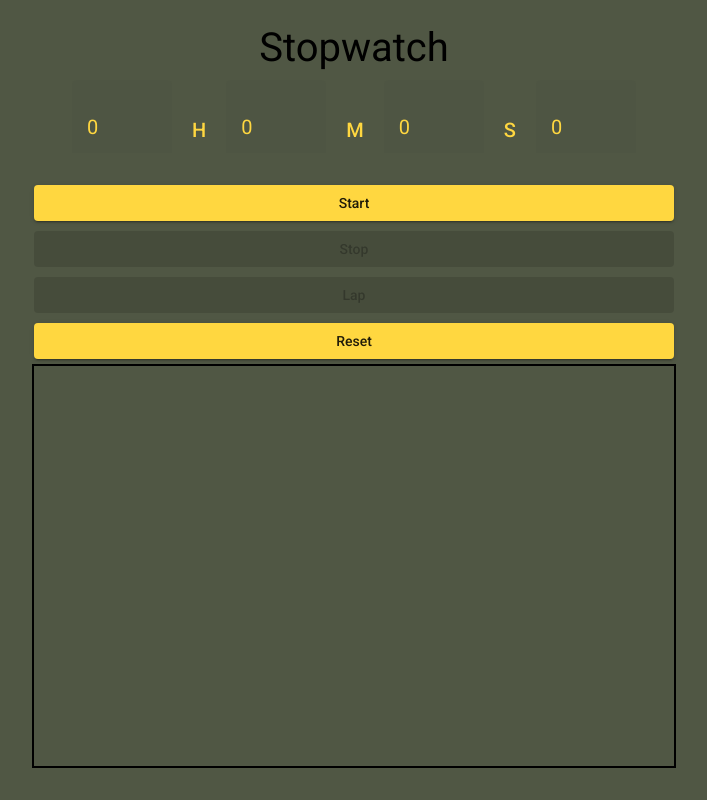
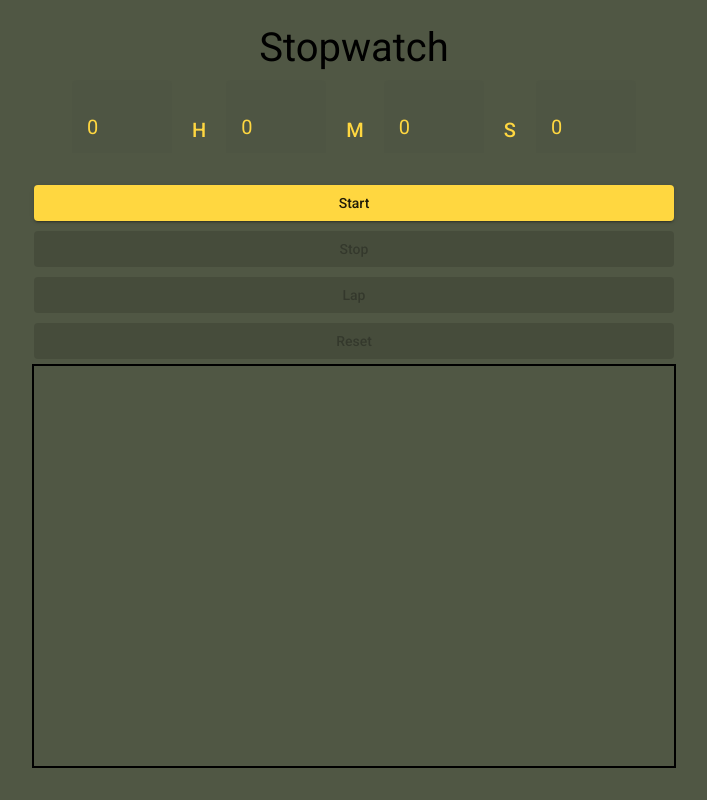
Before and after one commit to manishsencha/angular-miniprojects, an Angular app: page /stopwatch in a window 1280 px wide. Shown: the whole page, without its empty margins (286-993 px from the left). Built offline with nearby package versions, Linux system fonts and the light colour scheme.

Commit message:
Fixed lap time records

```diff
--- a/src/app/stopwatch/stopwatch.component.html
+++ b/src/app/stopwatch/stopwatch.component.html
@@ -14,7 +14,12 @@
     </mat-form-field>
     <div class="stopwatch-unit">S</div>
     <mat-form-field appearance="fill">
-      <input type="number" matInput value="{{ ms*10 }}" disabled="{{ true }}" />
+      <input
+        type="number"
+        matInput
+        value="{{ ms * 10 }}"
+        disabled="{{ true }}"
+      />
     </mat-form-field>
   </div>
   <button
@@ -41,7 +46,14 @@
   >
     Lap
   </button>
-  <button mat-raised-button color="accent" (click)="reset()">Reset</button>
+  <button
+    mat-raised-button
+    color="accent"
+    disabled="{{ !start_disabled }}"
+    (click)="reset()"
+  >
+    Reset
+  </button>
   <div class="stopwatch-lap-container lap-active">
     <div *ngFor="let lap of lap_array.reverse()" class="stopwatch-lap-time">
       <span>{{ lap.hh }}H</span>
--- a/src/app/stopwatch/stopwatch.component.ts
+++ b/src/app/stopwatch/stopwatch.component.ts
@@ -51,6 +51,7 @@ export class StopwatchComponent implements OnInit {
   }
   public lap() {
     this.lap_array.push({ hh: this.hh, mm: this.mm, ss: this.ss, ms: this.ms });
+    console.log(this.lap_array);
   }
   ngOnInit(): void {}
 }
```
